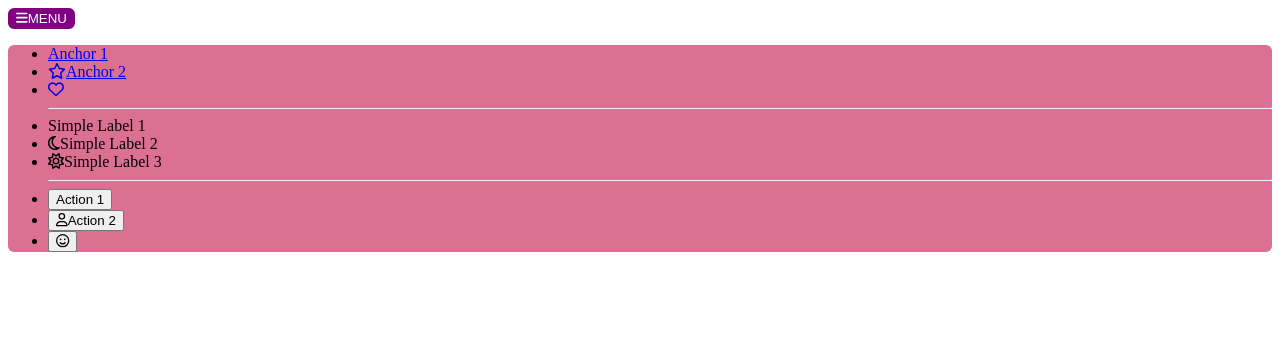
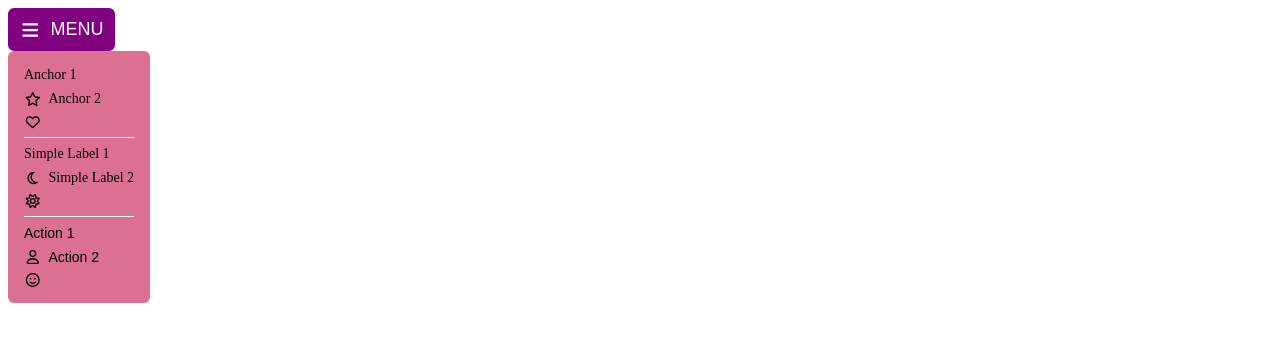
Before and after one commit to frarosset/dynamic-user-interface, a website built with webpack: page src/index.html in a window 1280 px wide. Both pictures are taken after a click on the button "MENU". Built offline with nearby package versions, Linux system fonts and the light colour scheme.

Commit message:
Improve the style of the DropDownMenu instances

```diff
--- a/src/DropDownMenu.css
+++ b/src/DropDownMenu.css
@@ -6,19 +6,67 @@
 
     --radius: 6px;
     --border-radius: 2px;
+
+    --button-fontsize: 18px;
+    --content-fontsize: 14px;
+
+    --icon-lbl-gap: 0.5em;
+    --button-padding: 0.5em;
+    --content-padding: 1em;
+    --content-gap: 0.5em;
+    --content-width: max-content;
+
+    --button-color:             var(--color-dark);
+    --button-bg-color:          transparent;
+    --button-border-color:      var(--color-dark);
+    --button-color-forced:      var(--color-white);
+    --button-bg-color-forced:   var(--color-dark);
+
+    --content-color:            var(--color-black);
+    --content-bg-color:         var(--color-light);
+
+    --button-color-icon-hover:  var(--color-light);
+    --content-color-icon-hover: var(--color-white);
+
+    --separator-color:          var(--color-white);
+    --separator-width:     1px;
+    --separator-radius:         1px;
+}
+
+.drop-down-menu,
+.drop-down-menu *{
+    margin: 0;
+    padding: 0;
+    box-sizing: border-box;
 }
 
 .drop-down-button{
-    color: var(--color-light);
-    background-color: transparent;
-    border: var(--border-radius) solid var(--color-dark);
+    color: var(--button-color);
+    background-color: var(--button-bg-color);
+    border: var(--border-radius) solid var(--button-border-color);
     border-radius: var(--radius);
+    padding: var(--button-padding);
+    font-size: var(--button-fontsize);
 }
 
 .drop-down-content{
     visibility: hidden;
-    background-color: var(--color-light);
+    background-color: var(--content-bg-color);
     border-radius: var(--radius);
+    display: flex;
+    flex-direction: column;
+    padding: var(--content-padding);
+    gap: var(--content-gap);
+    width: var(--content-width);
+}
+
+.drop-down-content li,
+.drop-down-content li button,
+.drop-down-content li a {
+    color: var(--content-color);
+    border: none;
+    background-color: transparent;
+    font-size: var(--content-fontsize);
 }
 
 .drop-down-menu.visible .drop-down-content{
@@ -30,6 +78,60 @@
 }
 
 .drop-down-menu.visible-forced .drop-down-button{
-    background-color: var(--color-dark);
-    color: var(--color-white);
+    color: var(--button-color-forced);
+    background-color: var(--button-bg-color-forced);
 }
+
+.drop-down-content hr.separator{
+
+    border: none;
+    height: var(--separator-width);
+    background-color: var(--separator-color);
+    border-radius: var(--separator-radius);
+}
+
+ul.drop-down-content{
+    list-style-type: none;
+}
+
+.drop-down-button,
+.drop-down-content li.anchor a,
+.drop-down-content li.action button,
+.drop-down-content li.label {
+    display: flex;
+    gap: var(--icon-lbl-gap);
+    user-select: none;
+    align-items: center;
+    text-decoration: none;
+}
+
+.drop-down-content li.anchor a,
+.drop-down-content li.action button,
+.drop-down-content li.label {
+    width: 100%;
+}
+
+
+.drop-down-button,
+.drop-down-content li.anchor a,
+.drop-down-content li.action button{
+    cursor: pointer;
+}
+
+.drop-down-button:hover,
+.drop-down-content li.anchor a:hover,
+.drop-down-content li.action button:hover{
+    font-weight: bold;
+}
+
+.drop-down-button:hover svg{
+    color: var(--button-color-icon-hover);
+}
+
+.drop-down-content li.anchor a:hover svg,
+.drop-down-content li.action button:hover svg{
+    /* background-color: var(--color-white);
+    outline: calc(var(--content-gap) / 2) solid var(--color-white);
+    border-radius: var(--radius); */
+    color: var(--content-color-icon-hover);
+}
--- a/src/DropDownMenu.js
+++ b/src/DropDownMenu.js
@@ -92,7 +92,7 @@ export default class DropDownMenu{
         }
     }
     #getIconHTML(icon){
-        return `<i class="${icon}" aria-hidden="true"></i>`;
+        return `<i class="${icon} fa-fw" aria-hidden="true"></i>`;
     }
 
     #toggleVisibility(element,condition=undefined){
--- a/src/index.js
+++ b/src/index.js
@@ -8,7 +8,7 @@ const menuData = [
     {label: null},
     {label: "Simple Label 1"},
     {label: "Simple Label 2", icon: "fa-regular fa-moon"},
-    {label: "Simple Label 3", icon: "fa-regular fa-sun"},
+    {label: "", icon: "fa-regular fa-sun"},
     {label: null},
     {label: "Action 1", action: () => {alert('Action 1!');}},
     {label: "Action 2", action: () => {alert('Action 2!');}, icon: "fa-regular fa-user"},
```
